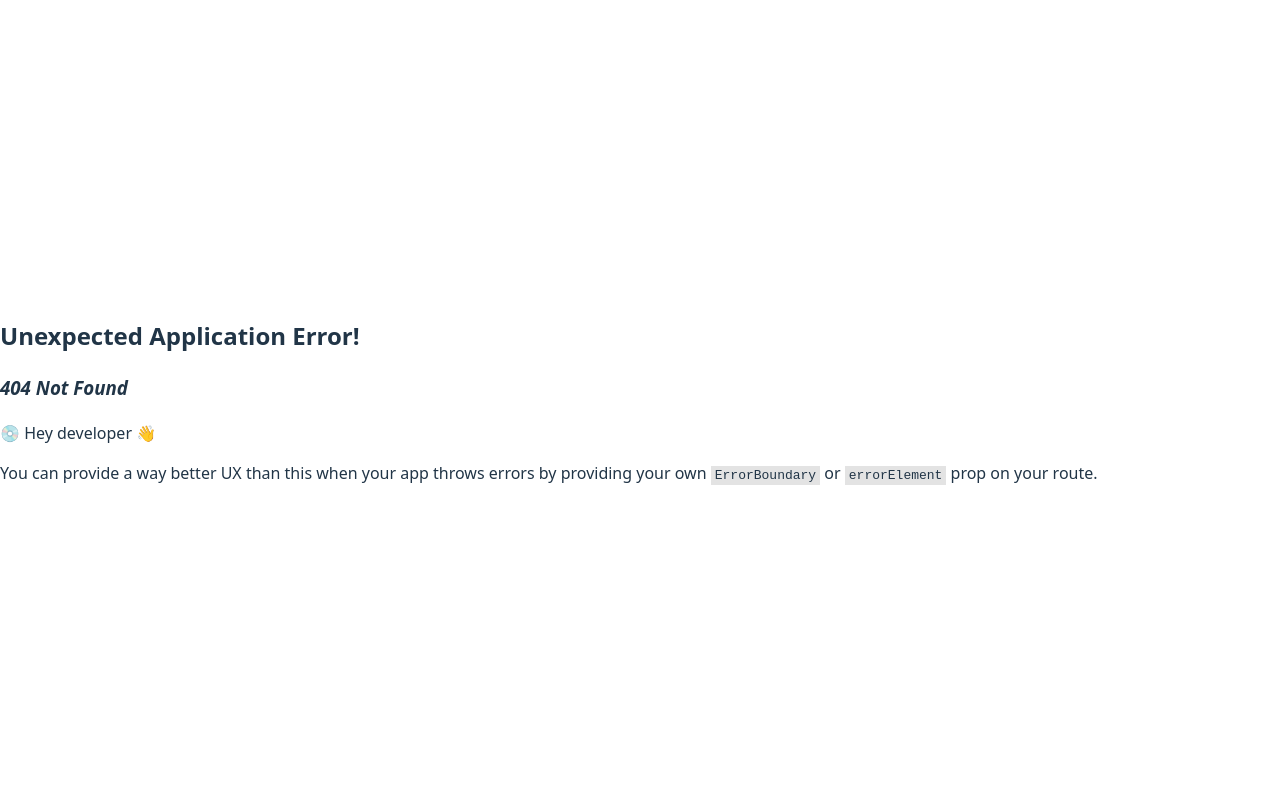
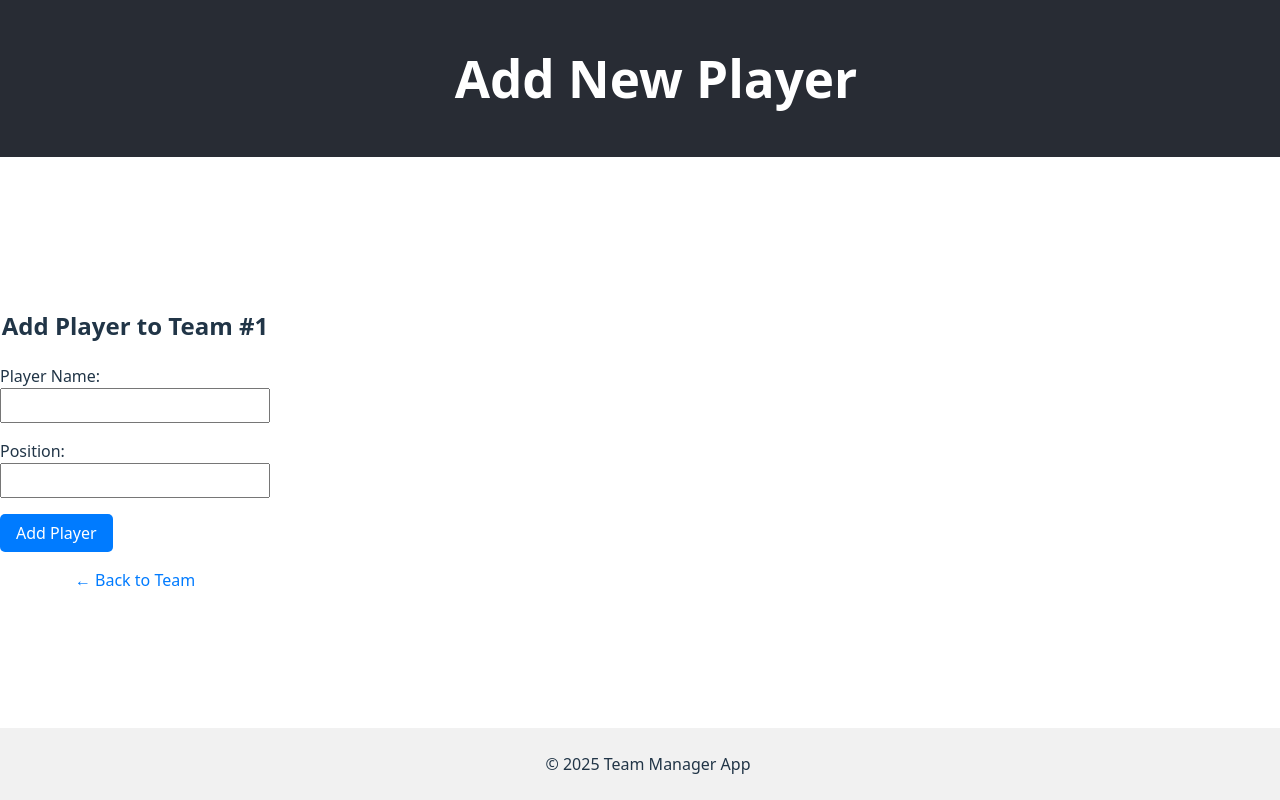
Before and after one commit to pitrek98/team-manager, a React (Vite) app: page /team/1/new-player in a window 1280 px wide. Before the commit this address had no page. Built offline with nearby package versions, Linux system fonts and the light colour scheme.

Commit message:
Added mock database and create forms

```diff
--- /dev/null
+++ b/db.json
@@ -0,0 +1,52 @@
+{
+  "teams": [
+    {
+      "id": "1",
+      "name": "Team A"
+    },
+    {
+      "id": "2",
+      "name": "Team B"
+    },
+    {
+      "id": "3309",
+      "name": "KKS Lech Poznań"
+    },
+    {
+      "id": "6b70",
+      "name": "Olimpia Grudziądz"
+    }
+  ],
+  "players": [
+    {
+      "id": "1",
+      "teamId": 1,
+      "name": "Alice",
+      "position": "Forward"
+    },
+    {
+      "id": "2",
+      "teamId": 1,
+      "name": "Bob",
+      "position": "Goalkeeper"
+    },
+    {
+      "id": "3",
+      "teamId": 2,
+      "name": "Charlie",
+      "position": "Defender"
+    },
+    {
+      "id": "9331",
+      "name": "Mikael Ishak",
+      "position": "Forward",
+      "teamId": 3309
+    },
+    {
+      "id": "58a3",
+      "name": "Louis Palma",
+      "position": "Winger",
+      "teamId": 3309
+    }
+  ]
+}
--- a/package.json
+++ b/package.json
@@ -25,6 +25,7 @@
     "eslint-plugin-react-hooks": "^5.2.0",
     "eslint-plugin-react-refresh": "^0.4.22",
     "globals": "^16.4.0",
+    "json-server": "^1.0.0-beta.3",
     "typescript": "~5.9.3",
     "typescript-eslint": "^8.45.0",
     "vite": "^7.1.7"
--- /dev/null
+++ b/src/pages/NewPlayer.tsx
@@ -0,0 +1,90 @@
+import { useState } from 'react';
+import { useNavigate, useParams, Link } from 'react-router-dom';
+import axios from 'axios';
+import Menu from '../components/Menu';
+import Footer from '../components/Footer';
+
+function NewPlayer() {
+    const { id } = useParams(); // team ID from URL
+    const [name, setName] = useState('');
+    const [position, setPosition] = useState('');
+    const [loading, setLoading] = useState(false);
+    const [error, setError] = useState('');
+    const navigate = useNavigate();
+
+    const handleSubmit = async (e: React.FormEvent) => {
+        e.preventDefault();
+        setLoading(true);
+        setError('');
+
+        try {
+            await axios.post('http://localhost:3000/players', {
+                name,
+                position,
+                teamId: Number(id)
+            });
+            navigate(`/team/${id}`);
+        } catch (err) {
+            console.error(err);
+            setError('Failed to add player');
+        } finally {
+            setLoading(false);
+        }
+    };
+
+    return (
+        <div>
+            <Menu teamName="Add New Player" />
+            <div style={{ marginTop: '100px', textAlign: 'center' }}>
+                <h2>Add Player to Team #{id}</h2>
+                <form onSubmit={handleSubmit} style={{ display: 'inline-block', textAlign: 'left' }}>
+                    <div style={{ marginBottom: '1rem' }}>
+                        <label htmlFor="name">Player Name:</label><br />
+                        <input
+                            id="name"
+                            type="text"
+                            value={name}
+                            onChange={(e) => setName(e.target.value)}
+                            required
+                            style={{ padding: '0.5rem', width: '250px' }}
+                        />
+                    </div>
+                    <div style={{ marginBottom: '1rem' }}>
+                        <label htmlFor="position">Position:</label><br />
+                        <input
+                            id="position"
+                            type="text"
+                            value={position}
+                            onChange={(e) => setPosition(e.target.value)}
+                            required
+                            style={{ padding: '0.5rem', width: '250px' }}
+                        />
+                    </div>
+                    <button
+                        type="submit"
+                        disabled={loading}
+                        style={{
+                            backgroundColor: '#007bff',
+                            color: 'white',
+                            padding: '0.5rem 1rem',
+                            border: 'none',
+                            borderRadius: '5px',
+                            cursor: 'pointer'
+                        }}
+                    >
+                        {loading ? 'Saving...' : 'Add Player'}
+                    </button>
+                    {error && <p style={{ color: 'red' }}>{error}</p>}
+                </form>
+                <div style={{ marginTop: '1rem' }}>
+                    <Link to={`/team/${id}`} style={{ color: '#007bff', textDecoration: 'none' }}>
+                        ← Back to Team
+                    </Link>
+                </div>
+            </div>
+            <Footer />
+        </div>
+    );
+}
+
+export default NewPlayer;
--- /dev/null
+++ b/src/pages/NewTeam.tsx
@@ -0,0 +1,69 @@
+import { useState } from 'react';
+import { useNavigate } from 'react-router-dom';
+import axios from 'axios';
+import Menu from '../components/Menu';
+import Footer from '../components/Footer';
+
+function NewTeam() {
+    const [teamName, setTeamName] = useState('');
+    const [loading, setLoading] = useState(false);
+    const [error, setError] = useState('');
+    const navigate = useNavigate();
+
+    const handleSubmit = async (e: React.FormEvent) => {
+        e.preventDefault();
+        setLoading(true);
+        setError('');
+
+        try {
+            // POST new team to the API
+            await axios.post('http://localhost:3000/teams', { name: teamName });
+            navigate('/'); // redirect to team list page after adding
+        } catch (err) {
+            console.error(err);
+            setError('Failed to add team');
+        } finally {
+            setLoading(false);
+        }
+    };
+
+    return (
+        <div>
+            <Menu teamName="Add New Team" />
+            <div style={{ marginTop: '100px', textAlign: 'center' }}>
+                <h2>Create a New Team</h2>
+                <form onSubmit={handleSubmit} style={{ display: 'inline-block', textAlign: 'left' }}>
+                    <div style={{ marginBottom: '1rem' }}>
+                        <label htmlFor="name">Team Name: </label><br />
+                        <input
+                            id="name"
+                            type="text"
+                            value={teamName}
+                            onChange={(e) => setTeamName(e.target.value)}
+                            required
+                            style={{ padding: '0.5rem', width: '250px' }}
+                        />
+                    </div>
+                    <button
+                        type="submit"
+                        disabled={loading}
+                        style={{
+                            backgroundColor: '#007bff',
+                            color: 'white',
+                            padding: '0.5rem 1rem',
+                            border: 'none',
+                            borderRadius: '5px',
+                            cursor: 'pointer'
+                        }}
+                    >
+                        {loading ? 'Saving...' : 'Add Team'}
+                    </button>
+                    {error && <p style={{ color: 'red' }}>{error}</p>}
+                </form>
+            </div>
+            <Footer />
+        </div>
+    );
+}
+
+export default NewTeam;
--- a/src/pages/TeamDetails.tsx
+++ b/src/pages/TeamDetails.tsx
@@ -1,6 +1,6 @@
-// src/pages/TeamDetails.tsx
 import { useParams, Link } from 'react-router-dom';
 import { useState, useEffect } from 'react';
+import axios from 'axios';
 import Menu from '../components/Menu';
 import Body from '../components/Body';
 import Footer from '../components/Footer';
@@ -9,60 +9,64 @@ interface Player {
     id: number;
     name: string;
     position: string;
+    teamId: number;
+}
+
+interface Team {
+    id: number;
+    name: string;
 }
 
 function TeamDetails() {
-    const { id } = useParams(); // get the team id from the URL
+    const { id } = useParams();
+    const [team, setTeam] = useState<Team | null>(null);
     const [players, setPlayers] = useState<Player[]>([]);
-    const [teamName, setTeamName] = useState<string>('');
+    const [loading, setLoading] = useState(true);
 
     useEffect(() => {
-        // Temporary static data (will later come from REST API)
-        const teams = [
-            {
-                id: 1, name: 'Team A', players: [
-                    { id: 1, name: 'Alice', position: 'Forward' },
-                    { id: 2, name: 'Bob', position: 'Goalkeeper' }
-                ]
-            },
-            {
-                id: 2, name: 'Team B', players: [
-                    { id: 3, name: 'Charlie', position: 'Defender' },
-                    { id: 4, name: 'David', position: 'Midfielder' },
-                    { id: 5, name: 'Eva', position: 'Forward' }
-                ]
-            },
-            {
-                id: 3, name: 'Team C', players: [
-                    { id: 6, name: 'Frank', position: 'Goalkeeper' },
-                    { id: 7, name: 'Grace', position: 'Defender' },
-                    { id: 8, name: 'Hannah', position: 'Midfielder' },
-                    { id: 9, name: 'Ian', position: 'Forward' },
-                    { id: 10, name: 'Jack', position: 'Defender' },
-                    { id: 11, name: 'Kathy', position: 'Midfielder' },
-                    { id: 12, name: 'Leo', position: 'Forward' },
-                    { id: 13, name: 'Mona', position: 'Defender' },
-                    { id: 14, name: 'Nina', position: 'Midfielder' },
-                    { id: 15, name: 'Owen', position: 'Forward' },
-                    { id: 16, name: 'Paul', position: 'Defender' },
-                    { id: 17, name: 'Quinn', position: 'Midfielder' }
-                ]
+        const fetchTeamData = async () => {
+            try {
+                const [teamRes, playerRes] = await Promise.all([
+                    axios.get(`http://localhost:3000/teams/${id}`),
+                    axios.get(`http://localhost:3000/players?teamId=${id}`)
+                ]);
+                setTeam(teamRes.data);
+                setPlayers(playerRes.data);
+            } catch (error) {
+                console.error(error);
+            } finally {
+                setLoading(false);
             }
-        ];
+        };
 
-        const team = teams.find(t => t.id === Number(id));
-        if (team) {
-            setTeamName(team.name);
-            setPlayers(team.players);
-        }
+        fetchTeamData();
     }, [id]);
+
+    if (loading) return <p>Loading team data...</p>;
+    if (!team) return <p>Team not found.</p>;
 
     return (
         <div>
-            <Menu teamName={teamName || 'Team'} />
+            <Menu teamName={team.name} />
             <div style={{ marginTop: '80px', marginBottom: '60px', textAlign: 'center' }}>
                 <Link to="/" style={{ textDecoration: 'none', color: '#007bff' }}>← Back to Teams</Link>
                 <Body players={players} />
+
+                {/* 👇 Add Player Button */}
+                <Link
+                    to={`/team/${id}/new-player`}
+                    style={{
+                        display: 'inline-block',
+                        marginTop: '1rem',
+                        backgroundColor: '#28a745',
+                        color: 'white',
+                        padding: '0.5rem 1rem',
+                        borderRadius: '5px',
+                        textDecoration: 'none'
+                    }}
+                >
+                    + Add New Player
+                </Link>
             </div>
             <Footer />
         </div>
--- a/src/pages/TeamList.tsx
+++ b/src/pages/TeamList.tsx
@@ -1,16 +1,48 @@
-// src/pages/TeamList.tsx
+import { useEffect, useState } from 'react';
 import { Link } from 'react-router-dom';
+import axios from 'axios';
+
+
+interface Team {
+    id: number;
+    name: string;
+}
 
 function TeamList() {
-    const teams = [
-        { id: 1, name: 'Team A' },
-        { id: 2, name: 'Team B' },
-        { id: 3, name: 'Team C' },
-    ];
+    const [teams, setTeams] = useState<Team[]>([]);
+    const [loading, setLoading] = useState(true);
+
+    useEffect(() => {
+        axios.get('http://localhost:3000/teams')
+            .then(res => {
+                setTeams(res.data);
+                setLoading(false);
+            })
+            .catch(err => {
+                console.error(err);
+                setLoading(false);
+            });
+    }, []);
+
+    if (loading) return <p>Loading teams...</p>;
 
     return (
         <div style={{ textAlign: 'center', marginTop: '100px' }}>
             <h1>Teams</h1>
+            <Link
+                to="/new-team"
+                style={{
+                    display: 'inline-block',
+                    marginBottom: '1rem',
+                    textDecoration: 'none',
+                    backgroundColor: '#28a745',
+                    color: 'white',
+                    padding: '0.5rem 1rem',
+                    borderRadius: '5px'
+                }}
+            >
+                + Add New Team
+            </Link>
             <ul style={{ listStyle: 'none', padding: 0 }}>
                 {teams.map(team => (
                     <li key={team.id} style={{ margin: '1rem 0' }}>
```
Also changed, not shown: src/main.tsx (+10 -0 lines), 1 other file (tests, documents, lock files or other folders).
